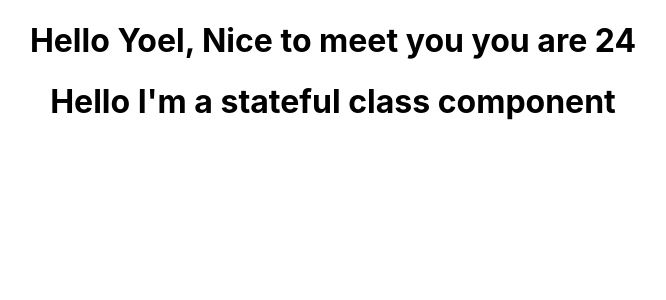
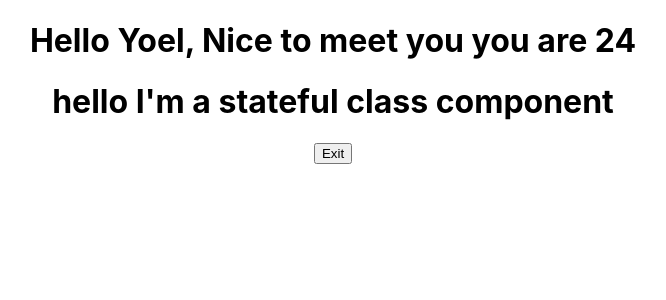
Before and after one commit to yoesk8/react-first-app, a React (Create React App) app in the folder my-app/: page / in a window 1280 px wide. Shown: the top 300 px of the page, without its empty margins (307-973 px from the left). Built offline with nearby package versions, Linux system fonts and the light colour scheme.

Commit message:
Added constructor method

```diff
--- a/my-app/src/components/StatefulGreeting.js
+++ b/my-app/src/components/StatefulGreeting.js
@@ -1,8 +1,21 @@
 import React from "react";
 
 class StatefulGreeting extends React.Component {
+
+    constructor(props){
+        super(props);
+        this.state = {
+            introduction:"hello",
+            buttonText:"Exit",
+        };
+    }
     render(){
-        return <h1>Hello {this.props.greeting}</h1>
+        return (
+        <div>
+        <h1>{this.state.introduction} {this.props.greeting}</h1>
+        <button>{this.state.buttonText}</button>
+        </div>
+        )
     }
 
 }
```
